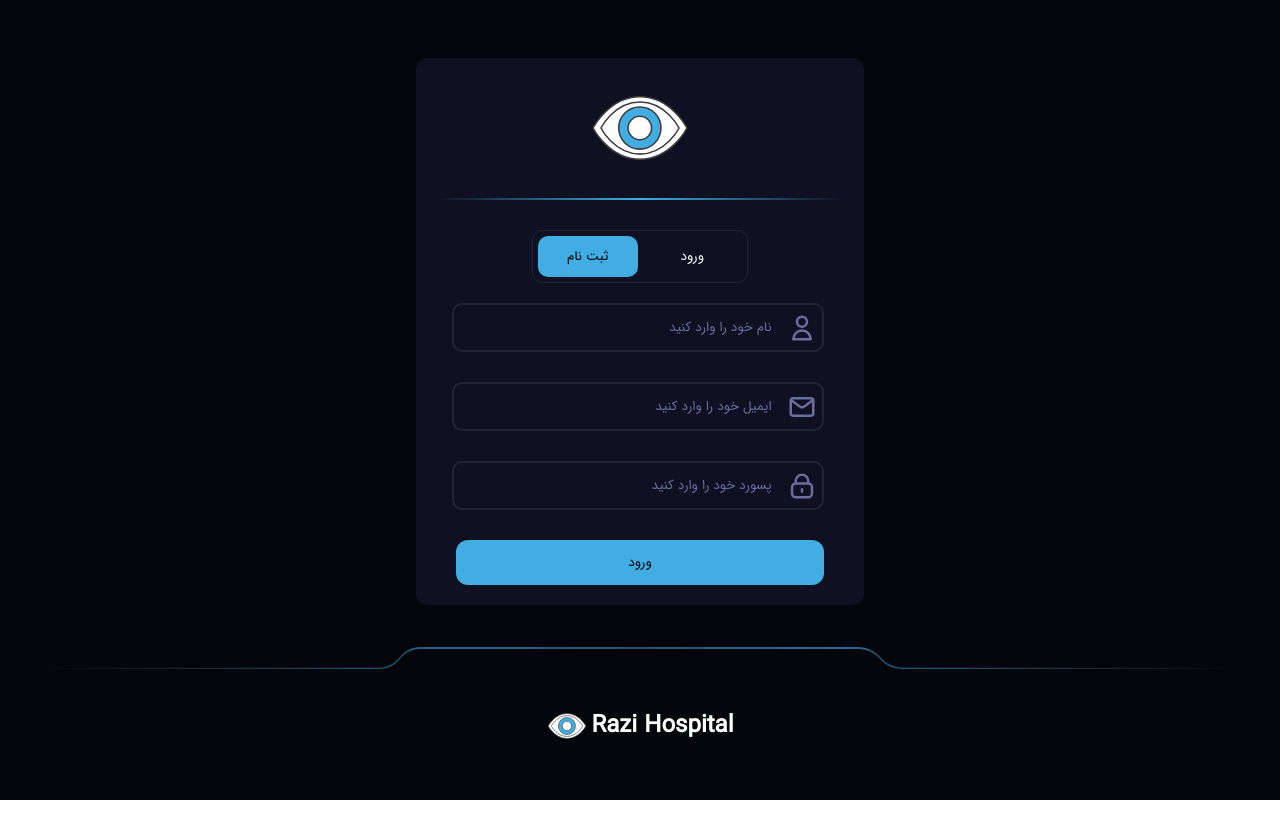
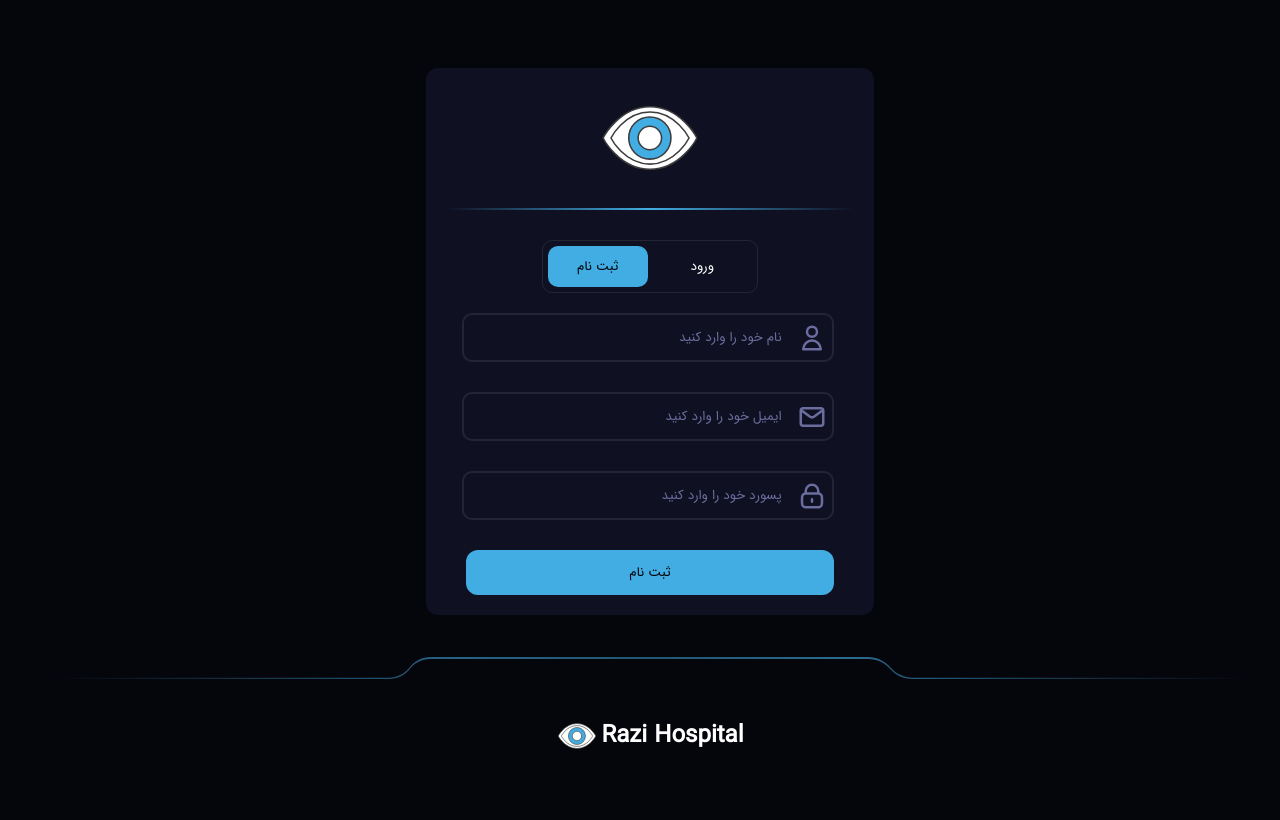
Before and after one commit to mohammadkhani76/dashboard, a React (Vite) app: page / in a window 1280 px wide. Both pictures are taken after a click on the button "ثبت نام". Built offline with nearby package versions, Linux system fonts and the light colour scheme.

Commit message:
added components

```diff
--- a/src/assets/components/AnimatedBorder/AnimatedBorder.module.css
+++ b/src/assets/components/AnimatedBorder/AnimatedBorder.module.css
@@ -16,7 +16,6 @@
   position: relative;
   overflow: hidden;
   padding: 3px;
-  cursor: pointer;
   display: flex;
   align-items: center;
   justify-content: center;
--- a/src/assets/pages/Auth/Auth.jsx
+++ b/src/assets/pages/Auth/Auth.jsx
@@ -2,9 +2,10 @@ import style from "./Auth.module.css";
 import { AnimatedBorder } from "../../components/AnimatedBorder/AnimatedBorder";
 import { SvgLogo } from "../../icons/SvgLogo";
 import { useState } from "react";
-import { LoginForm } from "./_component/LoginForm";
-import { RegisterForm } from "./_component/RegisterForm";
+import { LoginForm } from "./_component/FormType/LoginForm";
+import { RegisterForm } from "./_component/FormType/RegisterForm";
 import { SvgAuthFooter } from "../../icons/SvgAuthFooter";
+import { Button } from "./_component/Button/Button";
 
 export const Auth = () => {
   const [formType, setFormType] = useState("login");
@@ -16,18 +17,28 @@ export const Auth = () => {
           <SvgLogo className={style.auth_container_logo} />
           <div className={style.auth_line}></div>
           <div className={style.auth_switch}>
-            <button
+            <Button
+              text="ورود"
+              className={`${formType === "login" ? style.active : ""}`}
+              onClick={() => setFormType("login")}
+            />
+            {/* <button
               className={`${formType === "login" ? style.active : ""}`}
               onClick={() => setFormType("login")}
             >
               ورود
-            </button>
-            <button
+            </button> */}
+            <Button
+              text="ثبت نام"
+              className={`${formType === "register" ? style.active : ""}`}
+              onClick={() => setFormType("register")}
+            />
+            {/* <button
               className={`${formType === "register" ? style.active : ""}`}
               onClick={() => setFormType("register")}
             >
               ثبت نام
-            </button>
+            </button> */}
           </div>
           {formType == "login" && <LoginForm />}
           {formType == "register" && <RegisterForm />}
--- a/src/assets/pages/Auth/Auth.module.css
+++ b/src/assets/pages/Auth/Auth.module.css
@@ -9,6 +9,7 @@
   color: var(--color-6);
   direction: rtl;
   gap: 10px;
+  padding: 10px;
 }
 .auth_container_logo {
   width: 100px;
--- /dev/null
+++ b/src/assets/pages/Auth/_component/Button/Button.jsx
@@ -0,0 +1,13 @@
+export const Button = ({ text, className = "", onClick, type = "button" }) => {
+  return (
+    <>
+      <button
+        className={className}
+        onClick={onClick ? onClick : undefined}
+        type={type}
+      >
+        {text}
+      </button>
+    </>
+  );
+};
--- /dev/null
+++ b/src/assets/pages/Auth/_component/FormType/LoginForm.jsx
@@ -0,0 +1,29 @@
+import style from "./FormType.module.css";
+import { SvgPassword } from "../../../../icons/SvgPassword";
+import { SvgEmail } from "../../../../icons/SvgEmail";
+import { Input } from "../Input/Input";
+import { Button } from "../Button/Button";
+
+export const LoginForm = () => {
+  return (
+    <>
+      <div className={style.form_container}>
+        <form>
+          <label>
+            <div>
+              <SvgEmail className={style.svg_icon} />
+            </div>
+            <Input type="email" placeholder="ایمیل خود را وارد کنید" />
+          </label>
+          <label>
+            <div>
+              <SvgPassword className={style.svg_icon} />
+            </div>
+            <Input type="password" placeholder="پسورد خود را وارد کنید" />
+          </label>
+          <Button className={style.auth_form_btn} text="ورود" type="submit" />
+        </form>
+      </div>
+    </>
+  );
+};
--- /dev/null
+++ b/src/assets/pages/Auth/_component/FormType/RegisterForm.jsx
@@ -0,0 +1,39 @@
+import style from "./FormType.module.css";
+import { SvgEmail } from "../../../../icons/SvgEmail";
+import { SvgUser } from "../../../../icons/SvgUser";
+import { SvgPassword } from "../../../../icons/SvgPassword";
+import { Input } from "../Input/Input";
+import { Button } from "../Button/Button";
+export const RegisterForm = () => {
+  return (
+    <>
+      <div className={style.form_container}>
+        <form>
+          <label>
+            <div>
+              <SvgUser className={style.svg_icon} />
+            </div>
+            <Input type="text" placeholder="نام خود را وارد کنید" />
+          </label>
+          <label>
+            <div>
+              <SvgEmail className={style.svg_icon} />
+            </div>
+            <Input type="email" placeholder="ایمیل خود را وارد کنید" />
+          </label>
+          <label>
+            <div>
+              <SvgPassword className={style.svg_icon} />
+            </div>
+            <Input type="password" placeholder="پسورد خود را وارد کنید" />
+          </label>
+          <Button
+            className={style.auth_form_btn}
+            text="ثبت نام"
+            type="submit"
+          />
+        </form>
+      </div>
+    </>
+  );
+};
--- /dev/null
+++ b/src/assets/pages/Auth/_component/Input/Input.jsx
@@ -0,0 +1,7 @@
+export const Input = ({ type, placeholder, value, onChange }) => {
+  return (
+    <>
+      <input type={type} placeholder={placeholder} />
+    </>
+  );
+};
--- a/src/assets/pages/Auth/_component/LoginForm.jsx
+++ /dev/null
@@ -1,26 +0,0 @@
-import style from "./Form.module.css";
-import { SvgEmail } from "../../../icons/SvgEmail";
-import { SvgPassword } from "../../../icons/SvgPassword";
-export const LoginForm = () => {
-  return (
-    <>
-      <div className={style.form_container}>
-        <form>
-          <label>
-            <div>
-              <SvgEmail className={style.svg_icon} />
-            </div>
-            <input type="email" placeholder="ایمیل خود را وارد کنید" />
-          </label>
-          <label>
-            <div>
-              <SvgPassword className={style.svg_icon} />
-            </div>
-            <input type="password" placeholder="پسورد خود را وارد کنید" />
-          </label>
-          <button className={style.auth_form_btn}>ورود</button>
-        </form>
-      </div>
-    </>
-  );
-};
--- a/src/assets/pages/Auth/_component/RegisterForm.jsx
+++ /dev/null
@@ -1,33 +0,0 @@
-import style from "./Form.module.css";
-import { SvgEmail } from "../../../icons/SvgEmail";
-import { SvgUser } from "../../../icons/SvgUser";
-import { SvgPassword } from "../../../icons/SvgPassword";
-export const RegisterForm = () => {
-  return (
-    <>
-      <div className={style.form_container}>
-        <form>
-          <label>
-            <div>
-              <SvgUser className={style.svg_icon} />
-            </div>
-            <input type="text" placeholder="نام خود را وارد کنید" />
-          </label>
-          <label>
-            <div>
-              <SvgEmail className={style.svg_icon} />
-            </div>
-            <input type="email" placeholder="ایمیل خود را وارد کنید" />
-          </label>
-          <label>
-            <div>
-              <SvgPassword className={style.svg_icon} />
-            </div>
-            <input type="password" placeholder="پسورد خود را وارد کنید" />
-          </label>
-          <button className={style.auth_form_btn}>ورود</button>
-        </form>
-      </div>
-    </>
-  );
-};
```
Also changed, not shown: src/assets/pages/Auth/_component/FormType/FormType.module.css (renamed from src/assets/pages/Auth/_component/Form.module.css).
